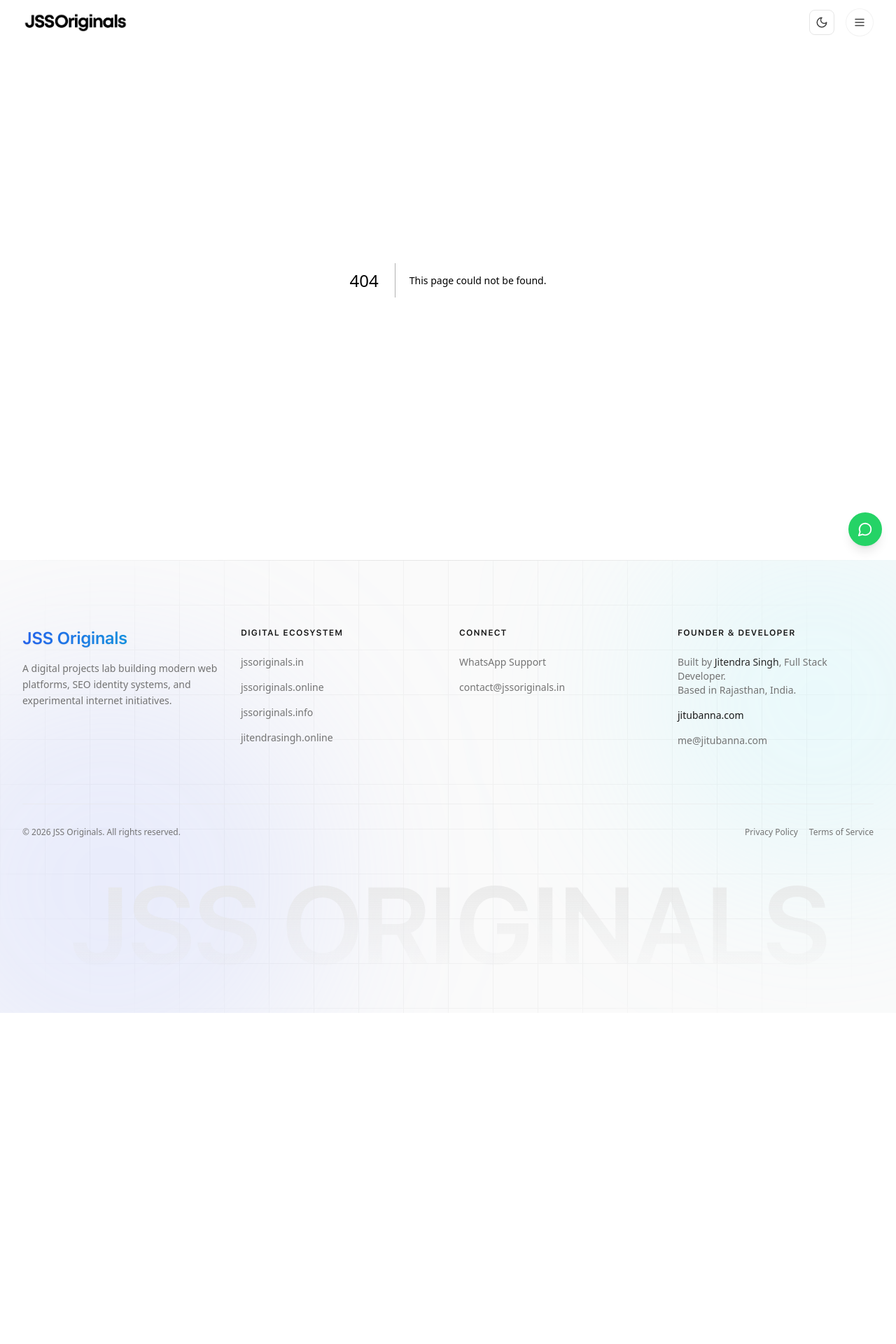
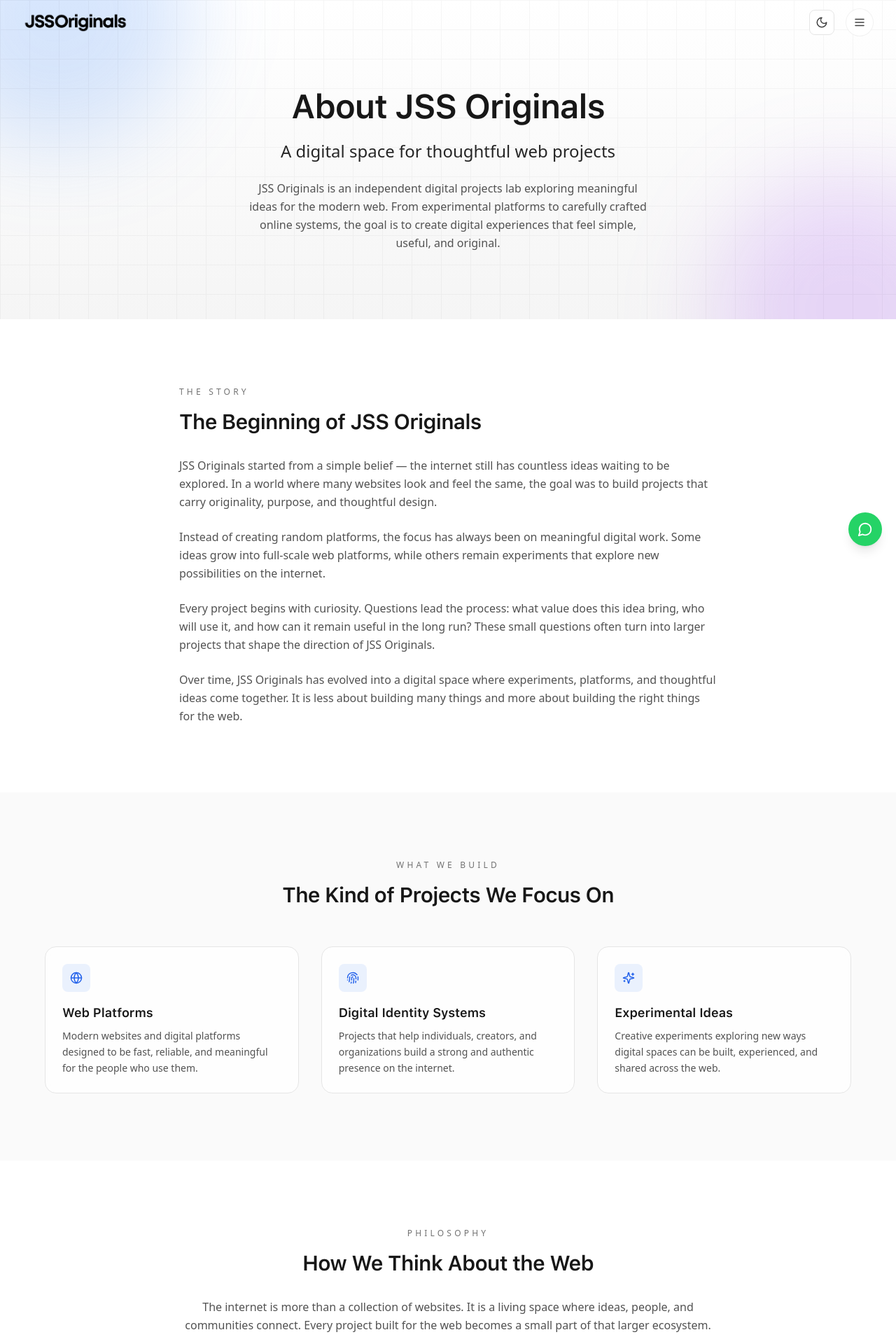
Before and after one commit to jitendra-math/Agency-Website, a Next.js app: page /about in a window 1280 px wide. Before the commit this address had no page. Shown: the top 1920 px of the page at 70% size. Before the commit the page ends 1447 px from the top, so only its background shows below. Built offline with nearby package versions, Linux system fonts and the light colour scheme; a web font is replaced by a local one.

Commit message:
Create page.js

```diff
--- /dev/null
+++ b/src/app/about/page.js
@@ -0,0 +1,31 @@
+// src/app/about/page.js
+
+import AboutHero from "@/components/sections/about/AboutHero";
+import AboutStory from "@/components/sections/about/AboutStory";
+import WhatWeBuild from "@/components/sections/about/WhatWeBuild";
+import Philosophy from "@/components/sections/about/Philosophy";
+import ProjectApproach from "@/components/sections/about/ProjectApproach";
+import FounderSection from "@/components/sections/about/FounderSection";
+import FutureVision from "@/components/sections/about/FutureVision";
+import ClosingStatement from "@/components/sections/about/ClosingStatement";
+
+export const metadata = {
+  title: "About | JSS Originals",
+  description:
+    "Learn about JSS Originals — a digital projects lab exploring thoughtful ideas, web platforms, and meaningful internet experiments.",
+};
+
+export default function AboutPage() {
+  return (
+    <main>
+      <AboutHero />
+      <AboutStory />
+      <WhatWeBuild />
+      <Philosophy />
+      <ProjectApproach />
+      <FounderSection />
+      <FutureVision />
+      <ClosingStatement />
+    </main>
+  );
+}
```
